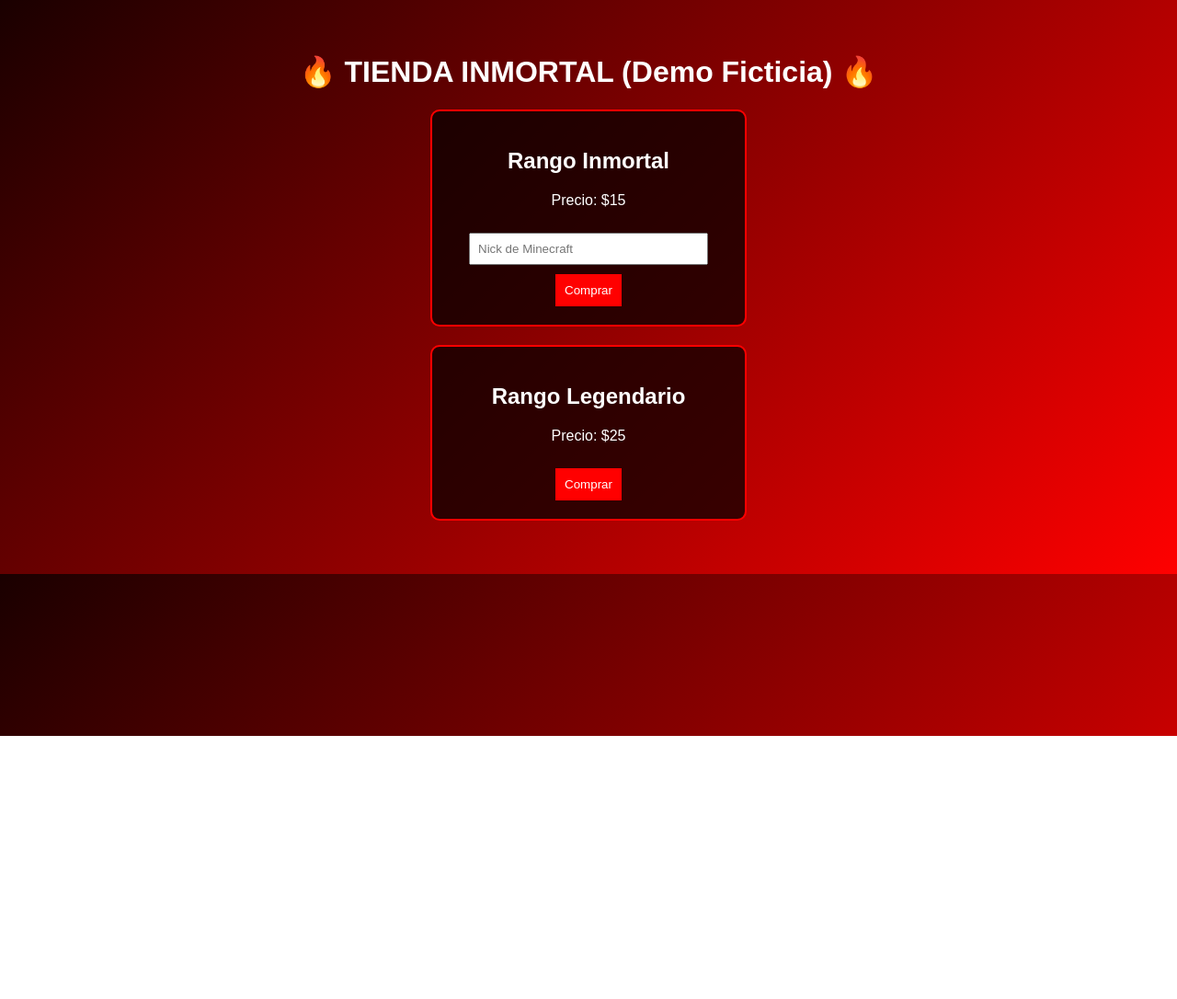
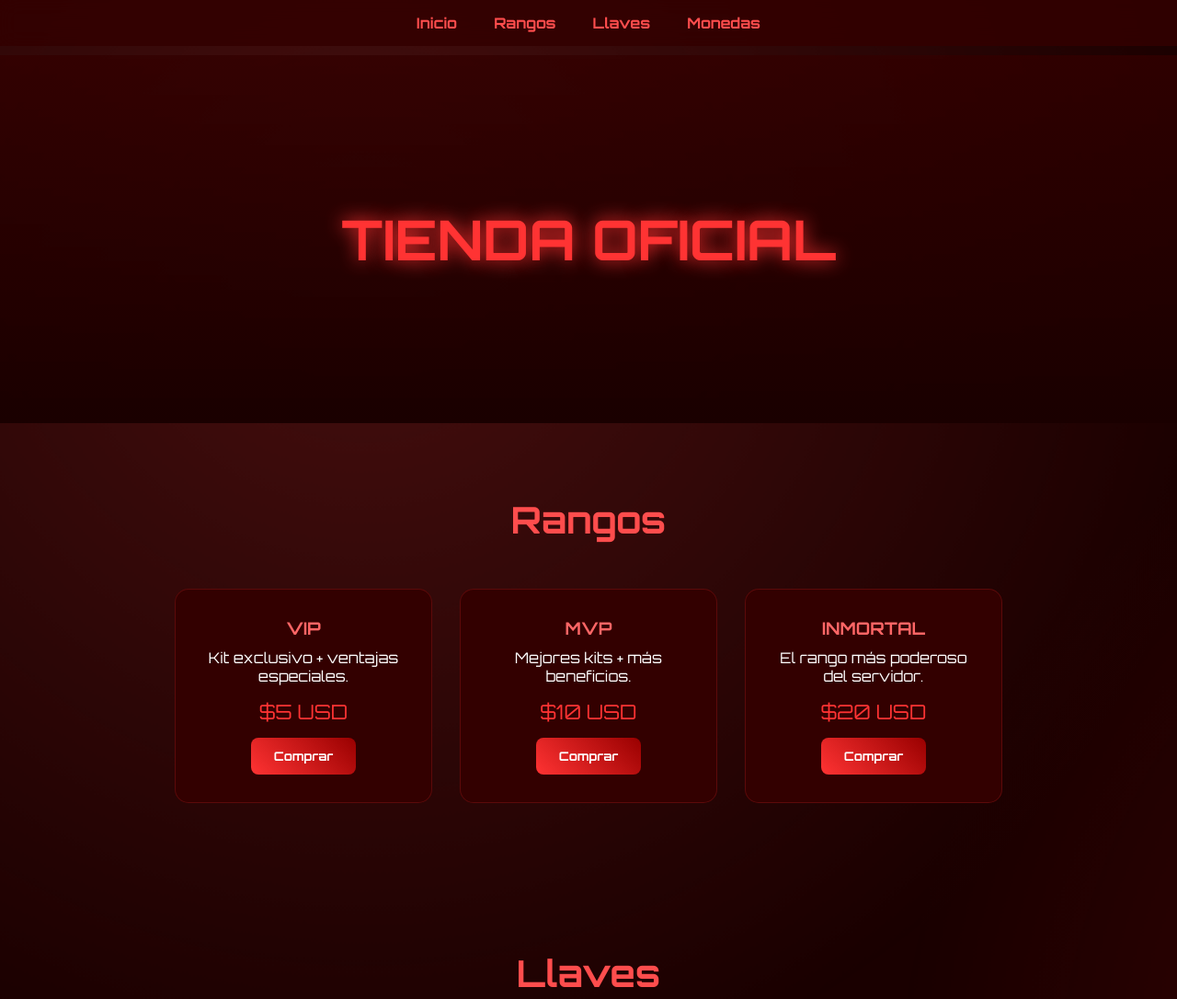
Before and after one commit to Maquiboom/inmortal-shop, a plain HTML site: page index.html in a window 1280 px wide. Shown: the top 1086 px of the page at 92% size. Before the commit the page ends 800 px from the top, so only its background shows below. Drawn offline with Linux system fonts and the light colour scheme.

Commit message:
Update index.html

```diff
--- a/index.html
+++ b/index.html
@@ -3,114 +3,232 @@
 <head>
 <meta charset="UTF-8">
 <meta name="viewport" content="width=device-width, initial-scale=1.0">
-<title>Tienda INMORTAL - Demo</title>
+<title>Tienda - INMORTAL Network</title>
+
+<link href="https://fonts.googleapis.com/css2?family=Orbitron:wght@400;700&display=swap" rel="stylesheet">
 
 <style>
-body{
-background:linear-gradient(135deg,#1a0000,#8b0000,#ff0000);
-font-family:Arial;
-color:white;
-text-align:center;
-padding:30px;
+* {
+    margin: 0;
+    padding: 0;
+    box-sizing: border-box;
+    font-family: 'Orbitron', sans-serif;
 }
 
-.card{
-background:rgba(0,0,0,0.7);
-padding:20px;
-margin:20px auto;
-width:300px;
-border-radius:10px;
-border:2px solid red;
+body {
+    background: #1a0000;
+    color: white;
+    overflow-x: hidden;
 }
 
-button{
-background:red;
-border:none;
-padding:10px;
-color:white;
-cursor:pointer;
-margin-top:10px;
+/* Fondo animado */
+body::before {
+    content: "";
+    position: fixed;
+    width: 200%;
+    height: 200%;
+    background: radial-gradient(circle at 20% 20%, #ff4d4d33, transparent 40%),
+                radial-gradient(circle at 80% 80%, #ff1a1a33, transparent 40%);
+    animation: moveBackground 15s infinite alternate;
+    z-index: -1;
 }
 
-button:hover{
-background:#ff1a1a;
+@keyframes moveBackground {
+    from { transform: translate(0,0); }
+    to { transform: translate(-200px, -200px); }
 }
 
-input{
-padding:8px;
-margin-top:10px;
-width:80%;
+/* NAV */
+nav {
+    position: fixed;
+    width: 100%;
+    top: 0;
+    background: #330000dd;
+    padding: 15px;
+    display: flex;
+    justify-content: center;
+    gap: 40px;
+    backdrop-filter: blur(10px);
 }
 
-#mensaje{
-margin-top:20px;
-font-weight:bold;
+nav a {
+    color: #ff4d4d;
+    text-decoration: none;
+    font-weight: bold;
+    transition: 0.3s;
+}
+
+nav a:hover {
+    color: white;
+}
+
+/* HEADER */
+header {
+    height: 50vh;
+    display: flex;
+    justify-content: center;
+    align-items: center;
+    background: linear-gradient(to bottom, #330000cc, #1a0000);
+    text-align: center;
+    margin-top: 60px;
+}
+
+header h1 {
+    font-size: 60px;
+    color: #ff3333;
+    text-shadow: 0 0 20px #ff3333;
+}
+
+/* SECCIONES */
+section {
+    padding: 80px 20px;
+    text-align: center;
+}
+
+.section-title {
+    font-size: 40px;
+    margin-bottom: 50px;
+    color: #ff4d4d;
+}
+
+.cards {
+    display: flex;
+    flex-wrap: wrap;
+    justify-content: center;
+    gap: 30px;
+}
+
+.card {
+    background: #330000;
+    padding: 30px;
+    width: 280px;
+    border-radius: 15px;
+    transition: 0.4s;
+    border: 1px solid #ff333333;
+}
+
+.card:hover {
+    transform: translateY(-10px);
+    box-shadow: 0 0 25px #ff3333;
+}
+
+.card h3 {
+    margin-bottom: 10px;
+    color: #ff6666;
+}
+
+.price {
+    font-size: 22px;
+    margin: 15px 0;
+    color: #ff3333;
+}
+
+.btn {
+    padding: 12px 25px;
+    border: none;
+    border-radius: 8px;
+    background: linear-gradient(45deg, #ff3333, #990000);
+    color: white;
+    font-weight: bold;
+    cursor: pointer;
+    transition: 0.3s;
+}
+
+.btn:hover {
+    transform: scale(1.1);
+    box-shadow: 0 0 20px #ff3333;
+}
+
+footer {
+    background: #1a0000;
+    padding: 20px;
+    text-align: center;
+    color: #ff9999;
 }
 </style>
 </head>
+
 <body>
 
-<h1>🔥 TIENDA INMORTAL (Demo Ficticia) 🔥</h1>
+<nav>
+    <a href="index.html">Inicio</a>
+    <a href="#rangos">Rangos</a>
+    <a href="#llaves">Llaves</a>
+    <a href="#monedas">Monedas</a>
+</nav>
 
-<div class="card">
-<h2>Rango Inmortal</h2>
-<p>Precio: $15</p>
-<input type="text" id="nick" placeholder="Nick de Minecraft">
-<button onclick="comprar('Inmortal',15)">Comprar</button>
-</div>
+<header>
+    <h1>TIENDA OFICIAL</h1>
+</header>
 
-<div class="card">
-<h2>Rango Legendario</h2>
-<p>Precio: $25</p>
-<button onclick="comprar('Legendario',25)">Comprar</button>
-</div>
+<!-- RANGOS -->
+<section id="rangos">
+    <h2 class="section-title">Rangos</h2>
+    <div class="cards">
+        <div class="card">
+            <h3>VIP</h3>
+            <p>Kit exclusivo + ventajas especiales.</p>
+            <div class="price">$5 USD</div>
+            <button class="btn">Comprar</button>
+        </div>
 
-<div id="mensaje"></div>
+        <div class="card">
+            <h3>MVP</h3>
+            <p>Mejores kits + más beneficios.</p>
+            <div class="price">$10 USD</div>
+            <button class="btn">Comprar</button>
+        </div>
 
-<script>
-let lastPurchase = 0;
+        <div class="card">
+            <h3>INMORTAL</h3>
+            <p>El rango más poderoso del servidor.</p>
+            <div class="price">$20 USD</div>
+            <button class="btn">Comprar</button>
+        </div>
+    </div>
+</section>
 
-function validarNick(nick){
-return /^[a-zA-Z0-9_]{3,16}$/.test(nick);
-}
+<!-- LLAVES -->
+<section id="llaves">
+    <h2 class="section-title">Llaves</h2>
+    <div class="cards">
+        <div class="card">
+            <h3>Llave Épica</h3>
+            <p>Recompensas exclusivas.</p>
+            <div class="price">$2 USD</div>
+            <button class="btn">Comprar</button>
+        </div>
 
-function comprar(rango, precio){
+        <div class="card">
+            <h3>Llave Legendaria</h3>
+            <p>Premios raros y especiales.</p>
+            <div class="price">$4 USD</div>
+            <button class="btn">Comprar</button>
+        </div>
+    </div>
+</section>
 
-let now = Date.now();
+<!-- MONEDAS -->
+<section id="monedas">
+    <h2 class="section-title">Monedas</h2>
+    <div class="cards">
+        <div class="card">
+            <h3>1000 Coins</h3>
+            <div class="price">$3 USD</div>
+            <button class="btn">Comprar</button>
+        </div>
 
-if(now - lastPurchase < 5000){
-mostrarMensaje("⏳ Espera 5 segundos antes de otra compra.", "orange");
-return;
-}
+        <div class="card">
+            <h3>5000 Coins</h3>
+            <div class="price">$10 USD</div>
+            <button class="btn">Comprar</button>
+        </div>
+    </div>
+</section>
 
-let nick = document.getElementById("nick").value.trim();
-
-if(!validarNick(nick)){
-mostrarMensaje("❌ Nick inválido. Usa entre 3 y 16 caracteres.", "yellow");
-return;
-}
-
-lastPurchase = now;
-
-mostrarMensaje("🔄 Procesando compra...", "white");
-
-setTimeout(() => {
-mostrarMensaje(
-"✅ Compra ficticia completada\n\nJugador: " + nick +
-"\nRango: " + rango +
-"\nPrecio: $" + precio +
-"\n\n⚠️ Esta es solo una simulación (no se realizó ningún pago real).",
-"lightgreen"
-);
-}, 2000);
-}
-
-function mostrarMensaje(texto, color){
-let mensaje = document.getElementById("mensaje");
-mensaje.style.color = color;
-mensaje.innerText = texto;
-}
-</script>
+<footer>
+    © 2026 INMORTAL Network - Todos los derechos reservados
+</footer>
 
 </body>
 </html>
```
